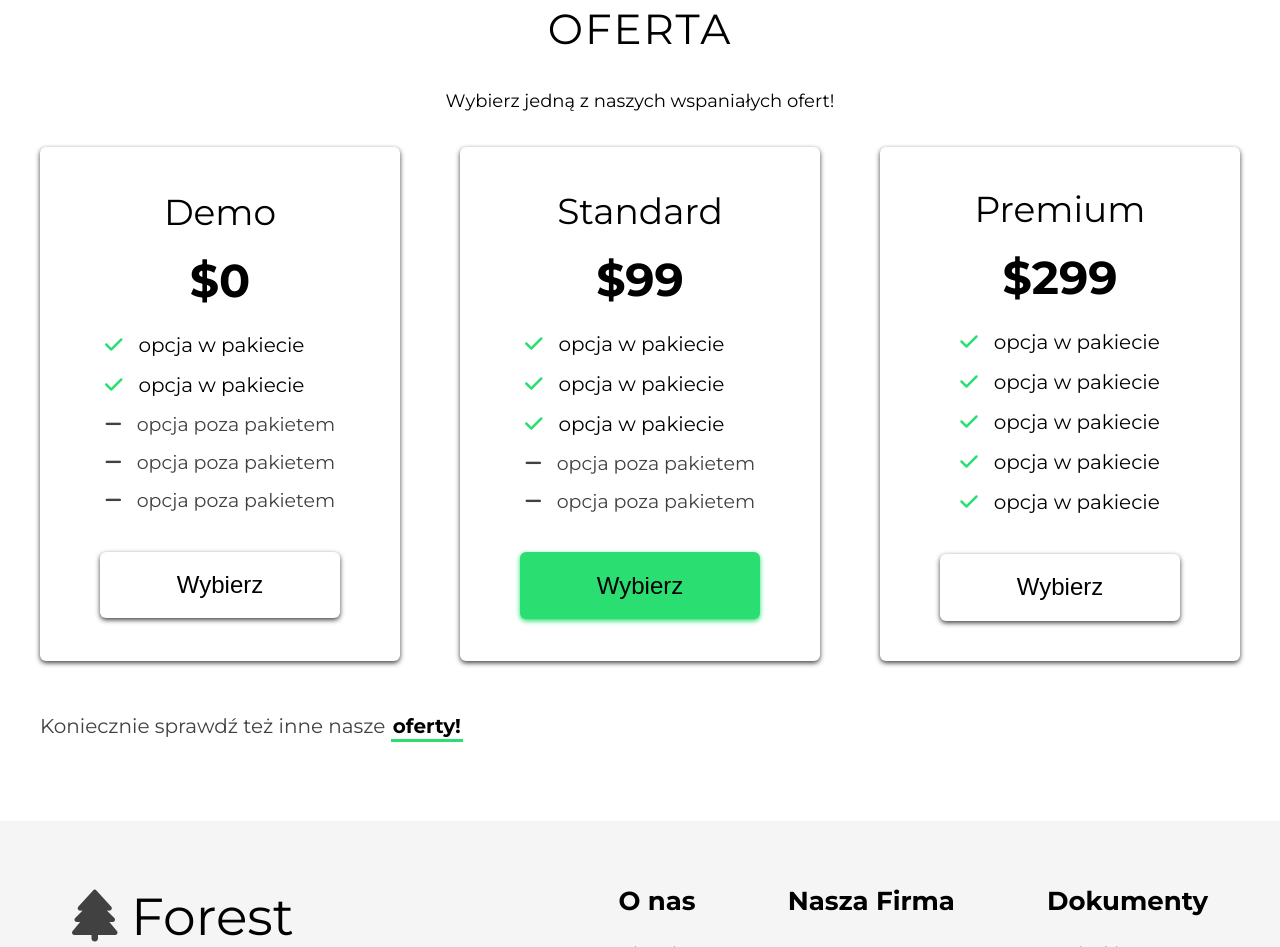
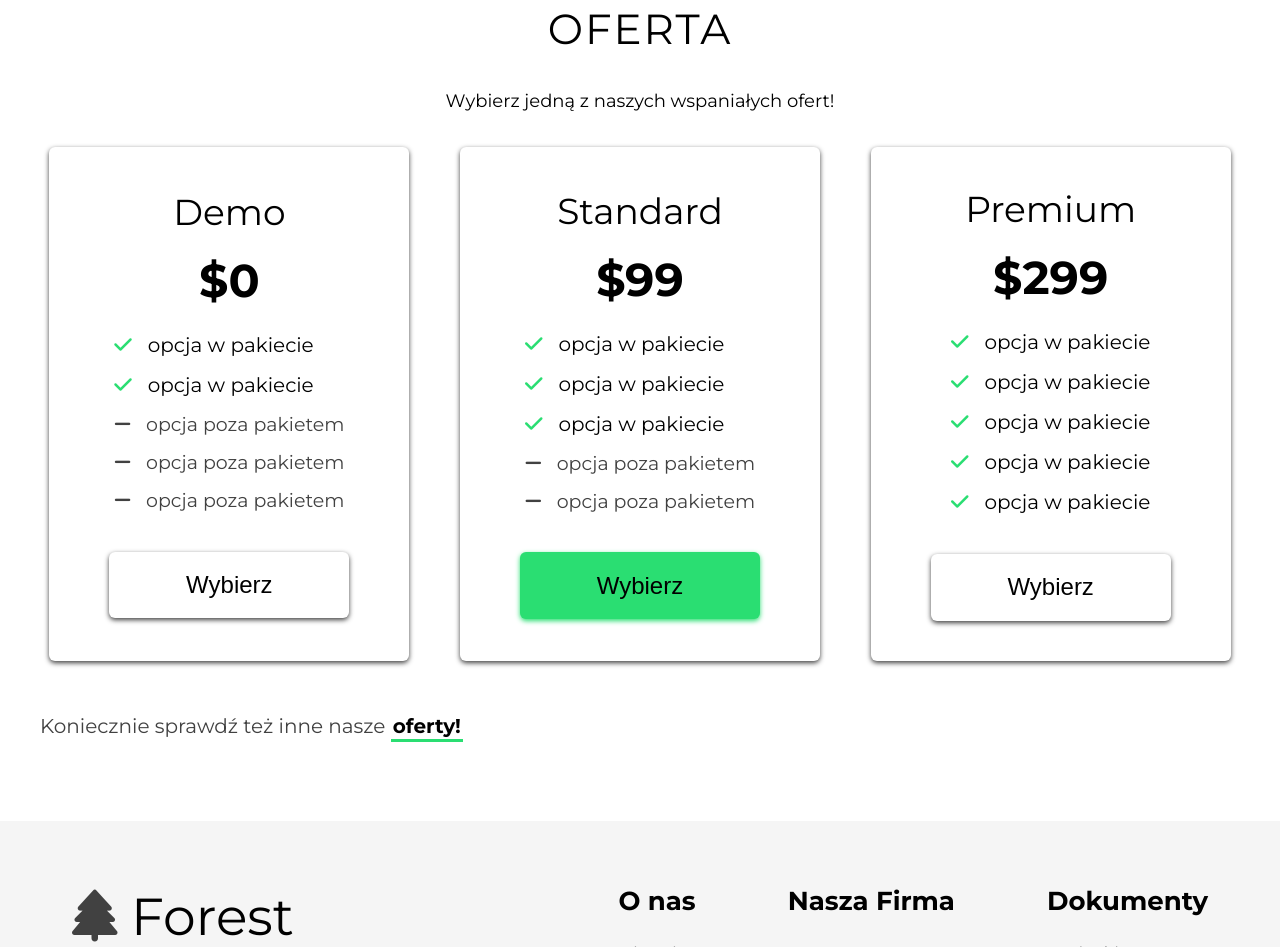
Before and after one commit to Loniewski02/forestgroup, a plain HTML site: page index.html in a window 1280 px wide. Shown: the part 1638-2585 px from the top of the page. Drawn offline with Linux system fonts and the light colour scheme.

Commit message:
fixed scrollspy error (in js)

```diff
--- a/index.html
+++ b/index.html
@@ -74,7 +74,7 @@
                 </div>
             </div>
         </section>
-        <section class="hero-img section">
+        <section class="hero-img no-id section">
             <div class="wrapper">
                 <p class="hero-img__title">Przygdoda dla całej rodziny</p>
             </div>
--- a/src/js/script.js
+++ b/src/js/script.js
@@ -40,12 +40,14 @@ const handleScrollSpy = () => {
 		allSections.forEach(section => {
 			if (window.scrollY <= section.offsetTop + section.offsetHeight - 88.6) {
 				sectionsArr.push(section);
+				console.log(sectionsArr);
 				const activeSection = navDesktopItems.querySelector(`[href*="${sectionsArr[0].id}"]`);
 
 				allNavItems.forEach(item => item.classList.remove('nav__item--active'));
-				activeSection.classList.add('nav__item--active');
 
-				console.log(activeSection.getAttribute('href'));
+				if (!sectionsArr[0].classList.contains('no-id')) {
+					activeSection.classList.add('nav__item--active');
+				}
 			}
 		});
 	}
--- a/src/sass/_medium.scss
+++ b/src/sass/_medium.scss
@@ -50,7 +50,7 @@
 	.offers {
 		&__box {
 			display: flex;
-			justify-content: space-between;
+			justify-content: space-around;
 			flex-direction: row;
 			flex-wrap: wrap;
 		}
--- a/src/sass/_mixins.scss
+++ b/src/sass/_mixins.scss
@@ -42,28 +42,47 @@
 	overflow: hidden;
 	z-index: 0;
 
-	&::before,
-	&::after {
+	&::before {
 		content: '';
 		position: absolute;
-		top: 0;
-		height: 100%;
-		width: 0;
+		top: 50%;
+		left: 50%;
+		bottom: 50%;
+		right: 50%;
 		background-color: $btnColor;
 		z-index: -1;
-		transition: width 0.3s;
+		transition: top 0.3s, left 0.3s, right 0.3s, bottom 0.3s;
 	}
 
-	&::before {
-		left: 50%;
+	&:hover::before {
+		top: 0;
+		left: 0;
+		right: 0;
+		bottom: 0;
 	}
 
-	&::after {
-		right: 50%;
-	}
+	// &::before,
+	// &::after {
+	// 	content: '';
+	// 	position: absolute;
+	// 	top: 0;
+	// 	height: 100%;
+	// 	width: 0;
+	// 	background-color: $btnColor;
+	// 	z-index: -1;
+	// 	transition: width 0.5s;
+	// }
 
-	&:hover::before,
-	&:hover::after {
-		width: 100%;
-	}
+	// &::before {
+	// 	left: 50%;
+	// }
+
+	// &::after {
+	// 	right: 50%;
+	// }
+
+	// &:hover::before,
+	// &:hover::after {
+	// 	width: 80%;
+	// }
 }
```
Also changed, not shown: dist/css/style.min.css, dist/js/script.min.js.
